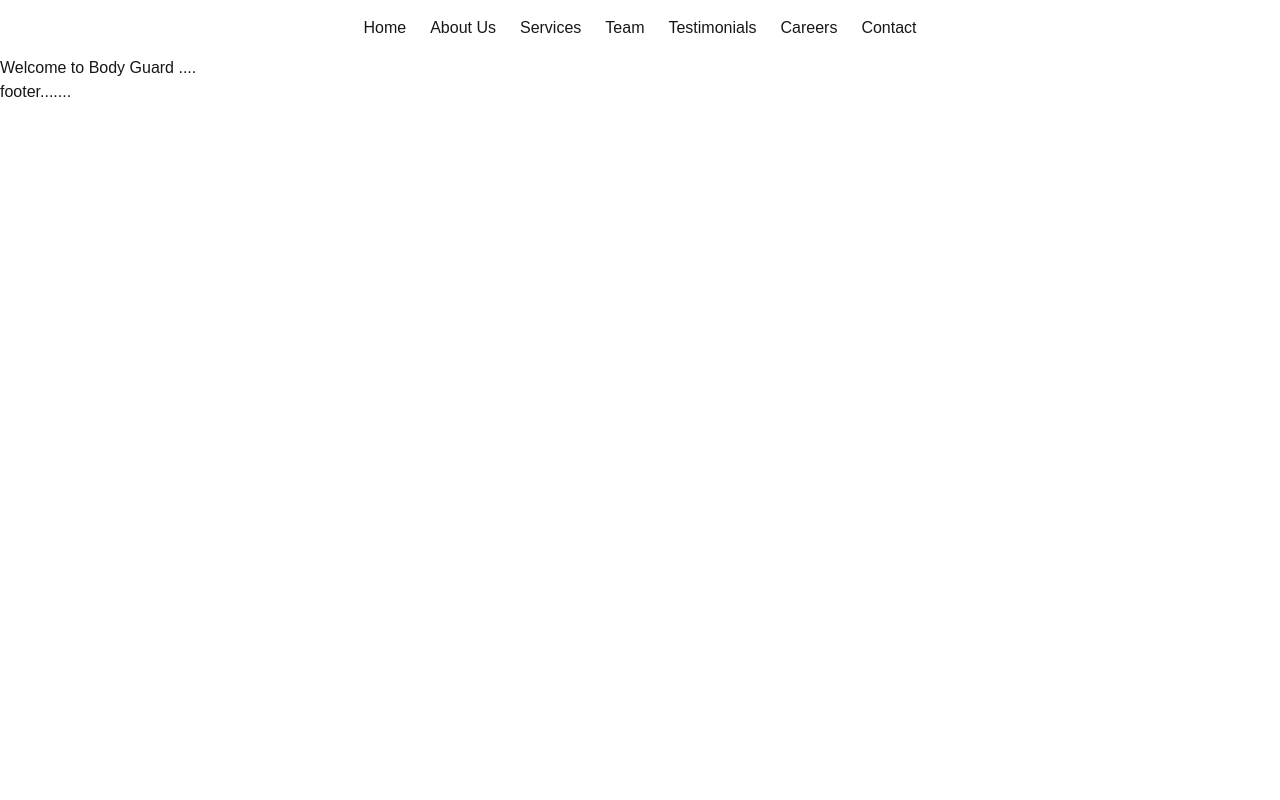
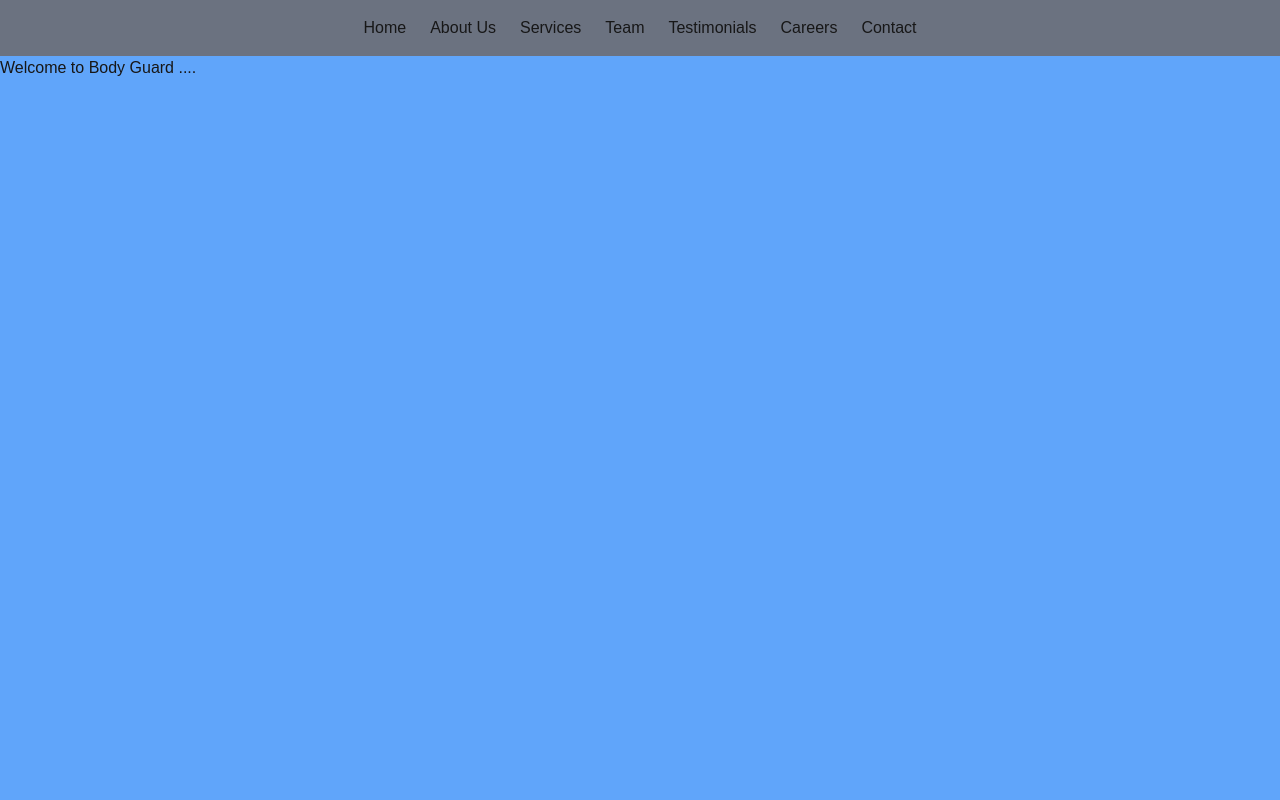
Before and after one commit to webdev-ashishk/Body-Guard, a Next.js app: page / in a window 1280 px wide. Shown: the top 800 px of the page. Built offline with nearby package versions, Linux system fonts and the light colour scheme.

Commit message:
successfull linked Header

```diff
--- a/src/app/page.tsx
+++ b/src/app/page.tsx
@@ -1,6 +1,6 @@
 export default function Home() {
   return (
-    <div>
+    <div className="w-full h-[900px] bg-blue-400">
       <h1>Welcome to Body Guard ....</h1>
     </div>
   );
--- a/src/components/Header.tsx
+++ b/src/components/Header.tsx
@@ -1,15 +1,31 @@
+import Link from 'next/link';
+
 export default function Header() {
   return (
-    <div>
+    <div className="bg-gray-500">
       <nav>
         <ul className="flex justify-center items-center gap-6 p-4">
-          <li>Home</li>
-          <li>About Us</li>
-          <li>Services</li>
-          <li>Team</li>
-          <li>Testimonials</li>
-          <li>Careers</li>
-          <li>Contact</li>
+          <li>
+            <Link href="/">Home</Link>
+          </li>
+          <li>
+            <Link href="/about">About Us</Link>
+          </li>
+          <li>
+            <Link href="/services">Services</Link>
+          </li>
+          <li>
+            <Link href="/team">Team</Link>
+          </li>
+          <li>
+            <Link href="/testimonials">Testimonials</Link>
+          </li>
+          <li>
+            <Link href="/careers">Careers</Link>
+          </li>
+          <li>
+            <Link href="/contact">Contact</Link>
+          </li>
         </ul>
       </nav>
     </div>
```
